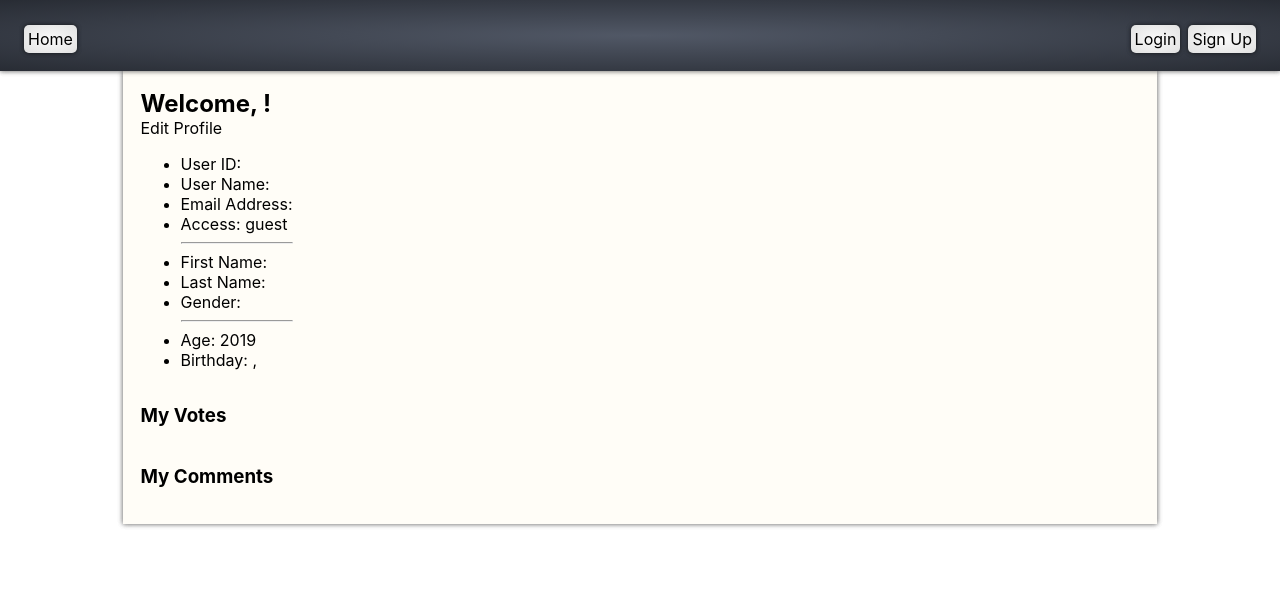
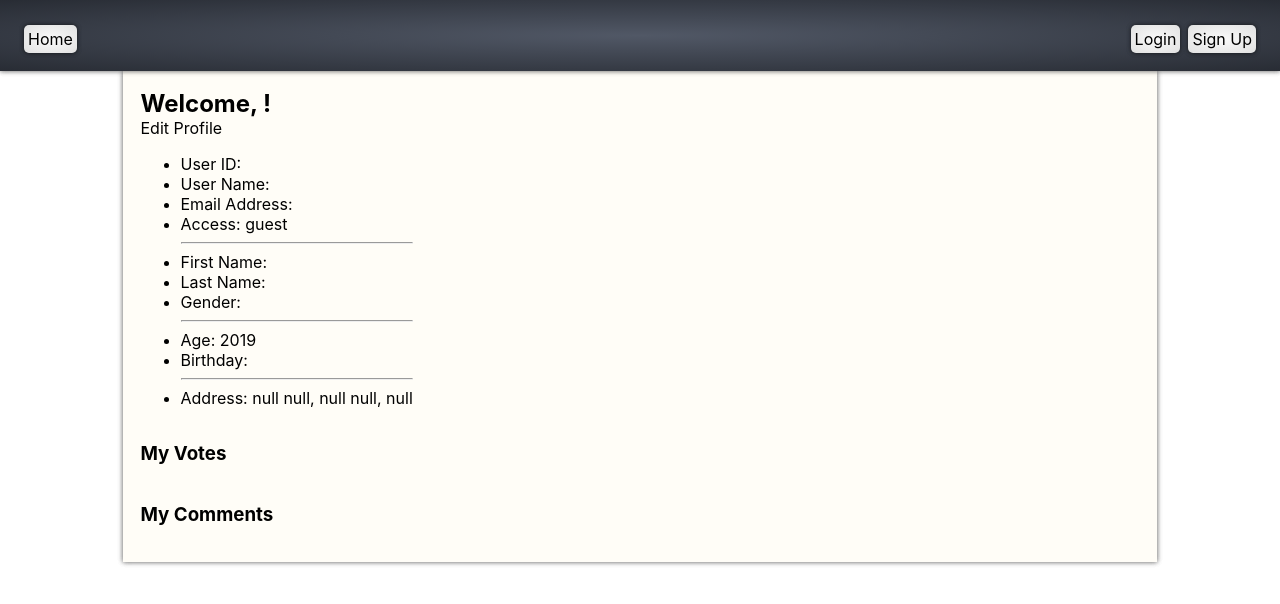
Before and after one commit to trunkslamchest/mod5_project_frontend, a React (Create React App) app: page /dashboard in a window 1280 px wide. Shown: the top 604 px of the page. Built offline with nearby package versions, Linux system fonts and the light colour scheme.

Commit message:
updated user dashboard

```diff
--- a/src/App.js
+++ b/src/App.js
@@ -42,11 +42,11 @@ export default class App extends React.Component {
     birth_month: null,
     birth_year: null,
     // ~~~~~~~~~~~~~~~~~~~~
-    // house_number: null,
-    // street_name: null,
-    // city_town: null,
-    // state: null,
-    // zip_code: null,
+    house_number: null,
+    street_name: null,
+    city_town: null,
+    state: null,
+    zip_code: null,
     // ~~~~~~~~~~~~~~~~~~~~
     // join_day: null,
     // join_month: null,
@@ -75,11 +75,11 @@ export default class App extends React.Component {
         birth_month: localStorage.birth_month,
         birth_year: localStorage.birth_year,
         // ~~~~~~~~~~~~~~~~~~~~
-        // house_number: null,
-        // street_name: null,
-        // city_town: null,
-        // state: null,
-        // zip_code: null,
+        house_number: localStorage.house_number,
+        street_name: localStorage.street_name,
+        city_town: localStorage.city_town,
+        state: localStorage.state,
+        zip_code: localStorage.zip_code,
         // ~~~~~~~~~~~~~~~~~~~~
         // join_day: null,
         // join_month: null,
@@ -102,17 +102,28 @@ export default class App extends React.Component {
     .then(res => res.json())
     .then(res_obj => {
       let current_user = res_obj.data.attributes.user
-      console.log("current user", current_user)
+
+      // console.log("current user", current_user)
+
       localStorage.user_name = current_user.user_name
       localStorage.email = current_user.email
       localStorage.access = current_user.access
+      // ~~~~~~~~~~~~~~~~~~~~
       localStorage.first_name = current_user.first_name
       localStorage.last_name = current_user.last_name
       localStorage.gender = current_user.gender
+      // ~~~~~~~~~~~~~~~~~~~~
       localStorage.birth_day = current_user.birth_day
       localStorage.birth_month = current_user.birth_month
       localStorage.birth_year = current_user.birth_year
+      // ~~~~~~~~~~~~~~~~~~~~
+      localStorage.house_number = current_user.house_number
+      localStorage.street_name = current_user.street_name
+      localStorage.city_town = current_user.city_town
+      localStorage.state = current_user.state
+      localStorage.zip_code = current_user.zip_code
 
+      // ~~~~~~~~~~~~~~~~~~~~
 
       this.setState({
         user_id: user_id,
@@ -128,6 +139,11 @@ export default class App extends React.Component {
         birth_month: current_user.birth_month,
         birth_year: current_user.birth_year,
         // ~~~~~~~~~~~~~~~~~~~~
+        house_number: current_user.house_number,
+        street_name: current_user.street_name,
+        city_town: current_user.city_town,
+        state: current_user.state,
+        zip_code: current_user.zip_code
       })
     })
 
@@ -160,11 +176,11 @@ export default class App extends React.Component {
       birth_month: null,
       birth_year: null,
     // ~~~~~~~~~~~~~~~~~~~~
-    // house_number: null,
-    // street_name: null,
-    // city_town: null,
-    // state: null,
-    // zip_code: null,
+      house_number: null,
+      street_name: null,
+      city_town: null,
+      state: null,
+      zip_code: null,
     // ~~~~~~~~~~~~~~~~~~~~
     // join_day: null,
     // join_month: null,
@@ -172,11 +188,30 @@ export default class App extends React.Component {
     })
   }
 
+  formatted_birth_day = () => {
+    const number_ends = [ "st", "nd", "rd", "th" ]
+    const number_split = localStorage.birth_day.split('').pop()
+      if (parseInt(localStorage.birth_day, 10) > 10) {
+        return `${localStorage.birth_day}` + number_ends[3]
+      } else {
+    		if ((number_split === '1')) {
+					return `${localStorage.birth_day}` + number_ends[0]
+				} else if (number_split === '2') {
+					return `${localStorage.birth_day}` + number_ends[1]
+				} else if (number_split === '3') {
+					return `${localStorage.birth_day}` + number_ends[2]
+				} else {
+					return `${localStorage.birth_day}` + number_ends[3]
+				}
+      }
+  }
+
   render(){
     // console.log("UserID", this.state.loggedInUserID)
     // console.log("token", this.state.token)
     // console.log("logged in", this.state.loggedIn)
-    console.log("state", this.state)
+    // console.log("state", this.state)
+    // console.log((this.state.birth_day) ? this.format_birthday() : "" )
     // console.log("~~~~~~~~~~~~~~~~~~~~~~~~~~~~~~")
 
     const showHeader =
@@ -220,9 +255,15 @@ export default class App extends React.Component {
                 gender={ this.state.gender }
                 // ~~~~~~~~~~~~~~~~~~~~
                 birth_day={ this.state.birth_day }
+                formatted_birth_day={(this.state.birth_day) ? this.formatted_birth_day() : "" }
                 birth_month={ this.state.birth_month }
                 birth_year={ this.state.birth_year }
-
+                // ~~~~~~~~~~~~~~~~~~~~
+                house_number={ this.state.house_number }
+                street_name={ this.state.street_name }
+                city_town={ this.state.city_town }
+                state={ this.state.state }
+                zip_code={ this.state.zip_code }
               />
             </Route>
             <Route exact path='/edit_profile'>
--- a/src/Header.js
+++ b/src/Header.js
@@ -27,7 +27,7 @@ onClickFunctionsDashboard = () => {
 
 	render(){
 
-		console.log(this.props)
+		// console.log(this.props)
 
 		const logged_in_links = [
 				<span className="header_greeting">Logged In As: { this.props.user_name }</span>,
--- a/src/user/Dashboard.js
+++ b/src/user/Dashboard.js
@@ -8,10 +8,36 @@ import './Dashboard.css'
 export default class Dashboard extends React.Component{
 
 
+	// birth_day_format = () => {
+	// 	const number_ends = [ "st", "nd", "rd", "th" ]
+	// 	// let number_split = 0
+	// 	if (this.props.birth_day) {
+	// 		const number_split = this.props.birth_day.split('').pop()
+	// 			// if ((number_split === '1')) {
+	// 			// 	return `${this.props.birth_day}` + number_ends[0]
+	// 			// } else if (number_split === '2') {
+	// 			// 	return `${this.props.birth_day}` + number_ends[1]
+	// 			// } else if (number_split === '3') {
+	// 			// 	return `${this.props.birth_day}` + number_ends[2]
+	// 			// } else {
+	// 			// 	return `${this.props.birth_day}` + number_ends[3]
+	// 			// }
+	// 	}
+	// 			return number_split
+	// 	}
+
 	render(){
-		console.log(this.props)
+
+	// const birth_day_format_return  = !!(this.props.birth_day) ? ( this.birth_day_format() ) : ""
+		// console.log(this.props.birth_day.split('', 1))
+		// console.log(birth_day_format_return)
+		// console.log(this.birth_day_format())
+		// console.log(!!this.props.birth_day === true)
+
+		// console.log(number_ends[0])
 	const age = 2019 - this.props.birth_year
-
+	const birthday = `${this.props.birth_month} ${this.props.birth_day}`
+	const address = `${this.props.house_number} ${this.props.street_name}, ${this.props.city_town} ${this.props.state}, ${this.props.zip_code}`
 		return(
 			<div className="dashboard_container">
 				<div className="dashboard_greeting">
@@ -30,7 +56,10 @@ export default class Dashboard extends React.Component{
 						<li>Gender: { this.props.gender }</li>
 					<hr />
 						<li>Age: { age }</li>
-	<li>Birthday: { this.props.birth_month }, { this.props.birth_day }</li>
+						{/* { (!!this.props.birth_day) ? (this.birth_day_format()) : ("") } */}
+	<li>Birthday: {this.props.birth_month } { this.props.formatted_birth_day}</li>
+					<hr />
+						<li>Address: { address }</li>
 
 					</ul>
 				</div>
--- a/src/user/LogIn.js
+++ b/src/user/LogIn.js
@@ -37,7 +37,7 @@ export default class LogIn extends React.Component {
     })
     .then(response => response.json())
     .then(res_obj => {
-      console.log(res_obj)
+      // console.log(res_obj)
       if (res_obj.errors) {
         this.setState({
           errors: res_obj.errors
```
